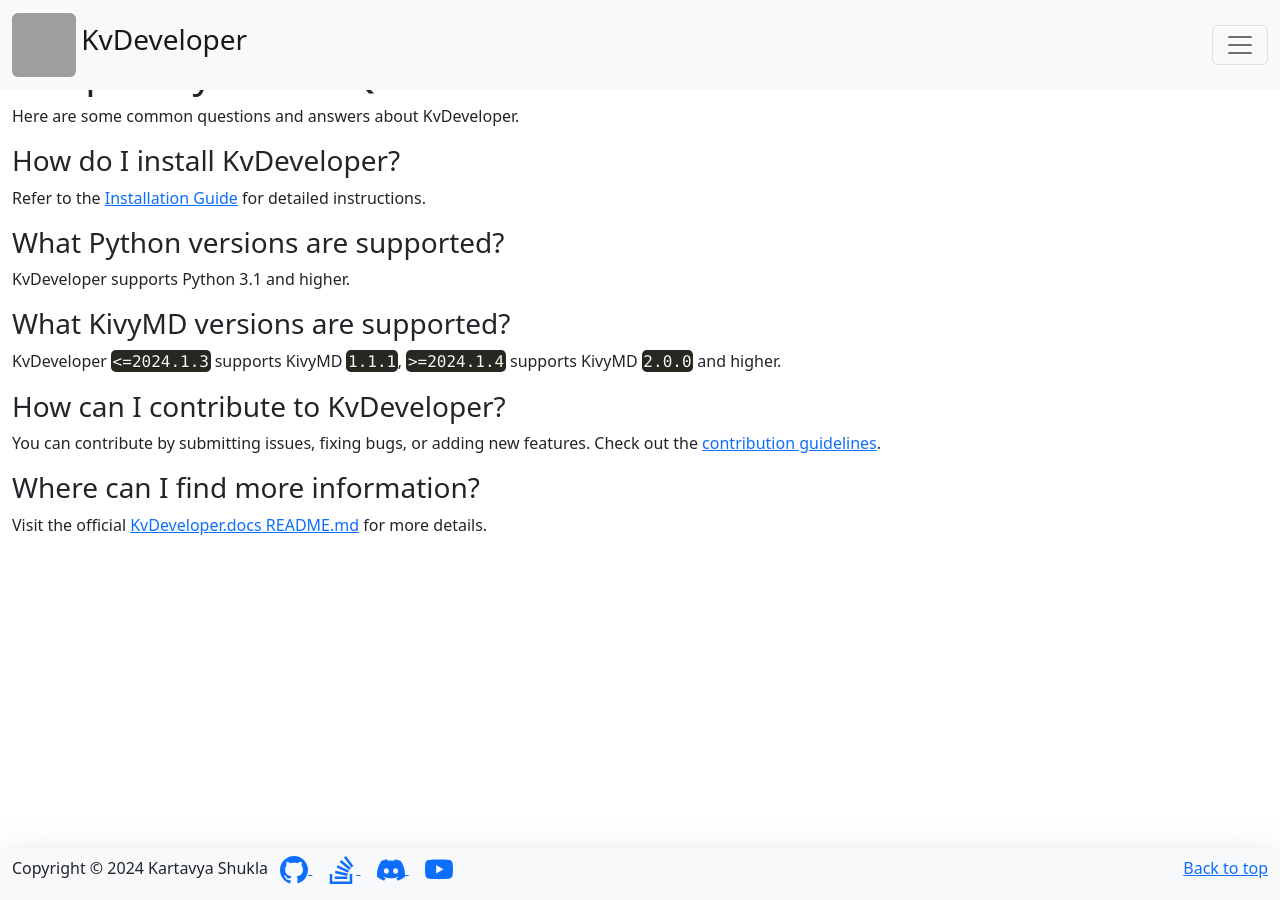
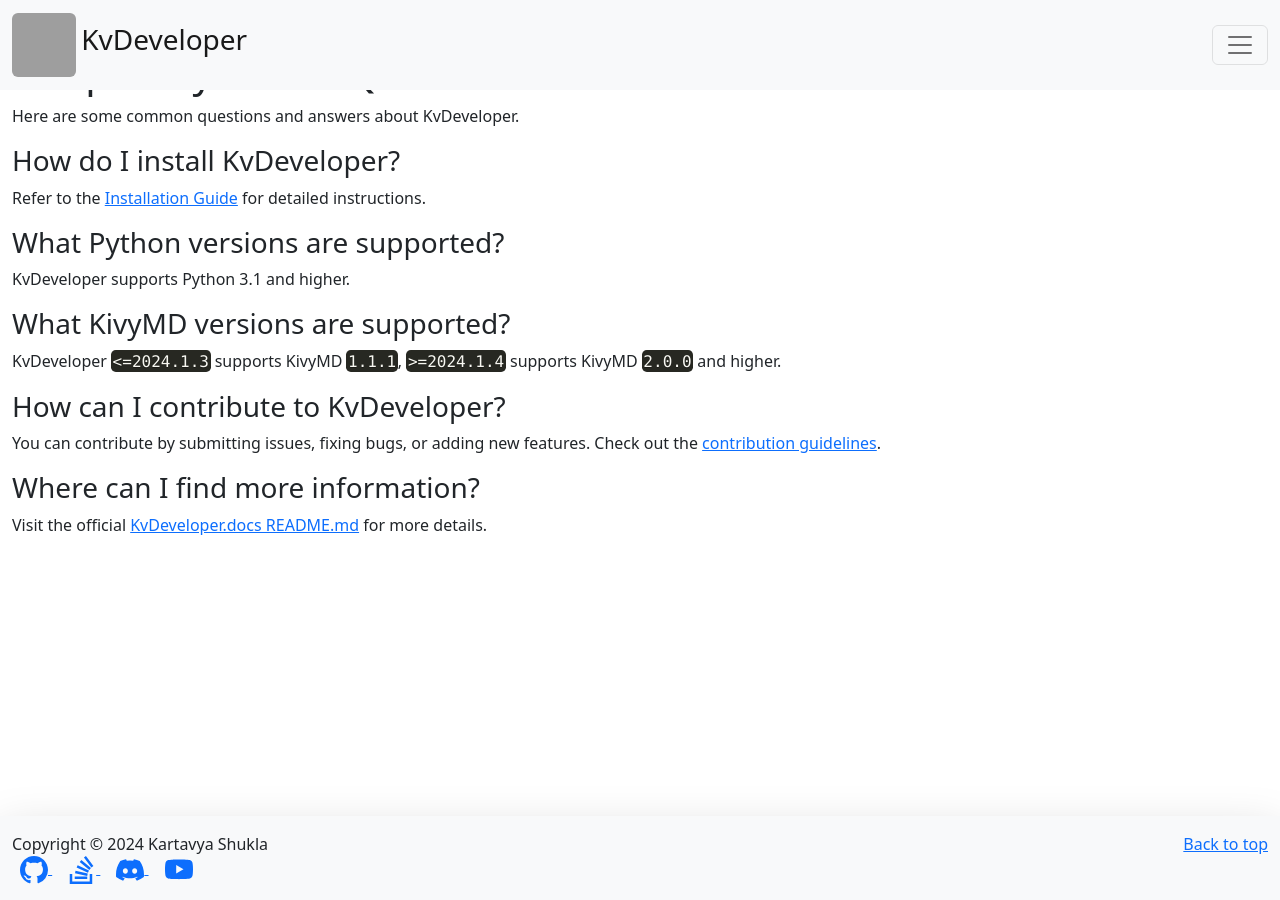
Before and after one commit to Novfensec/KvDeveloper.docs, a Jekyll site: the page built from docs/faqs.md, in a window 1280 px wide. Built offline with Jekyll 4.4.1, drawn with Linux system fonts in a browser that asks for light colours; comment, search, counter and statistics services are not loaded; grey boxes are pictures that could not be loaded.

Commit message:
Update default.html

```diff
--- a/docs/_layouts/default.html
+++ b/docs/_layouts/default.html
@@ -71,13 +71,16 @@
         </nav>
     </header>
     <br>
-    <div class="conatiner p-2"></div>
-    <div class="main container-fluid pt-2 pb-2 m-auto">
+    <div class="conatiner pt-6 pb-6"></div>
+    <div class="main container-fluid pt-6 pb-6 mb-6 mt-6">
+    <br>
         {{ content }}
     </div>
     <br>
-    <footer class="footer container-fluid fixed-bottom bg-light pt-2 mt-1 shadow-lg">
+    <footer class="footer container-fluid fixed-bottom pt-3 mt-3 bg-light shadow-lg">
+        <p class="float-end"><a href="#"> Back to top</a></p>
         <p class="float-start">Copyright © 2024 Kartavya Shukla
+            <br>
             <a class="p-2 link" rel="noopener" target="_blank" href="https://github.com/Novfensec/KvDeveloper">
                 <svg xmlns="http://www.w3.org/2000/svg" width="28" height="28" fill="currentColor" class="bi bi-github"
                     viewBox="0 0 16 16">
@@ -109,7 +112,6 @@
                 </svg>
             </a>
         </p>
-        <p class="float-end"><a href="#"> Back to top</a></p>
     </footer>
     <script src="https://cdn.jsdelivr.net/npm/bootstrap@5.2.3/dist/js/bootstrap.bundle.min.js"
         integrity="sha384-kenU1KFdBIe4zVF0s0G1M5b4hcpxyD9F7jL+jjXkk+Q2h455rYXK/7HAuoJl+0I4"
```
